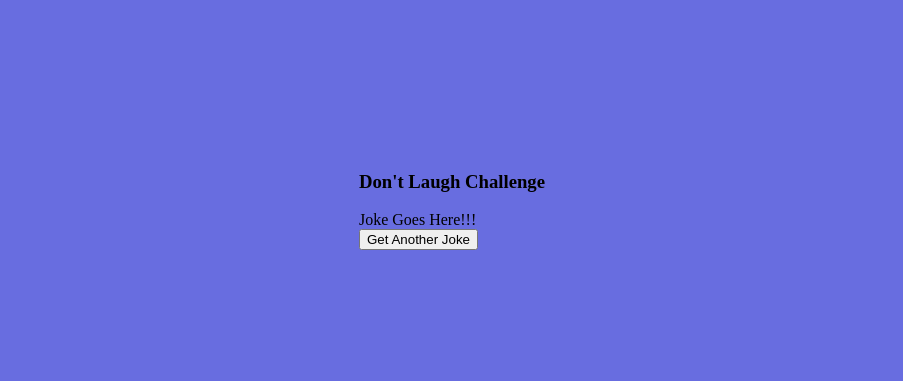
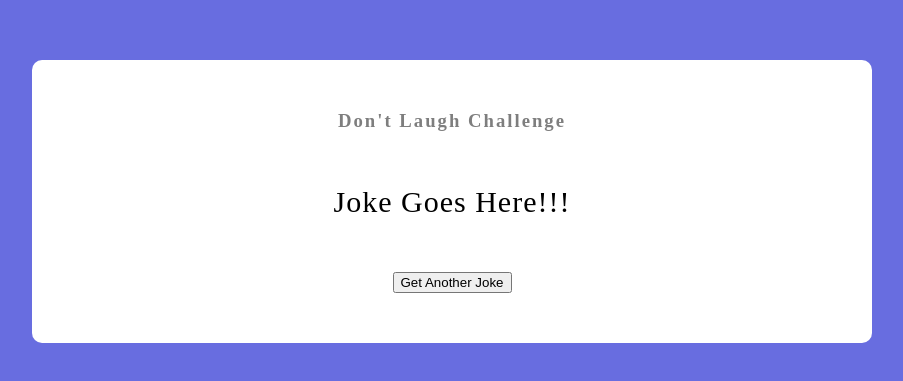
Before and after one commit to CaliWeireter/website, a plain HTML site: page jokes.html in a window 1280 px wide. Shown: the part 199-580 px from the top of the page, without its empty margins (188-1091 px from the left). Drawn offline with Linux system fonts and the light colour scheme; no server answers.

Commit message:
Mon, Mar 20, 2023, 2:54 PM -07:00

```diff
--- a/css/jokes.css
+++ b/css/jokes.css
@@ -8,3 +8,25 @@ body {
     overflow: hidden;
     background-color: #686DE0;
 }
+
+.container {
+    background-color: #fff;
+    border-radius: 10px;
+    padding: 50px 20px;
+    text-align: center;
+    width: 800px;
+}
+
+h3 {
+    margin: 0;
+    opacity: 0.5;
+    letter-spacing: 2px;
+}
+
+.joke {
+    font-size: 30px;
+    letter-spacing: 1px;
+    line-height: 40px;
+    margin: 50px auto;
+    max width: 600px;
+}
```
